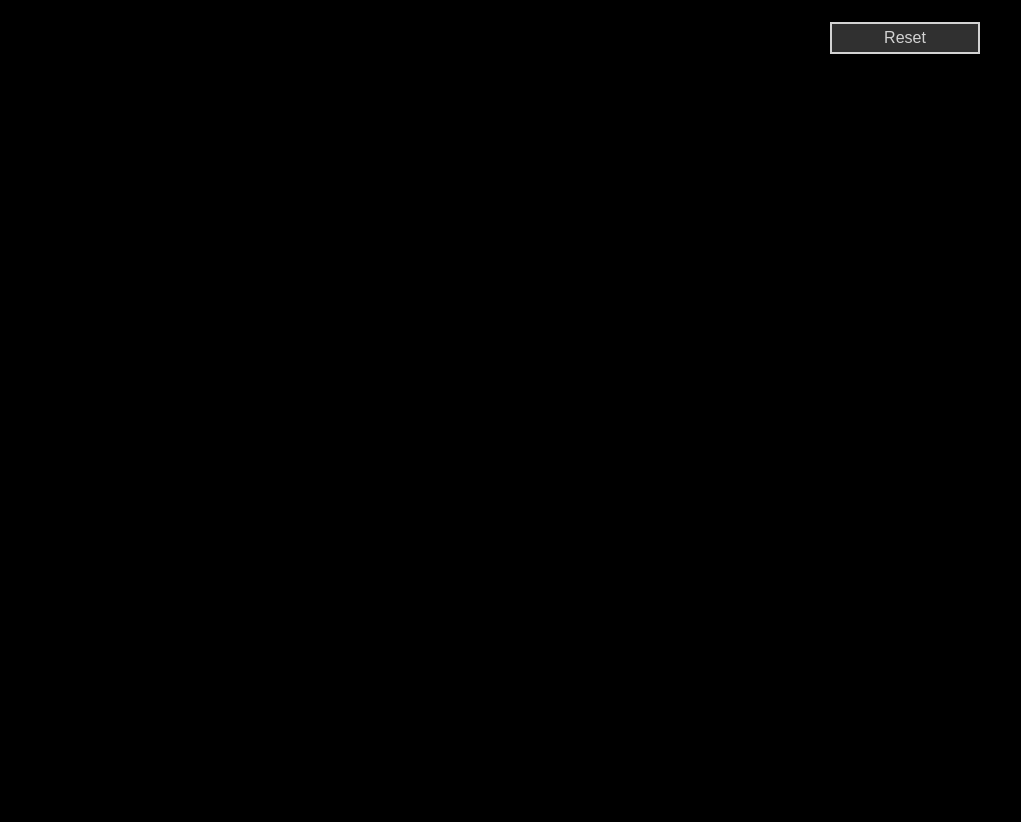
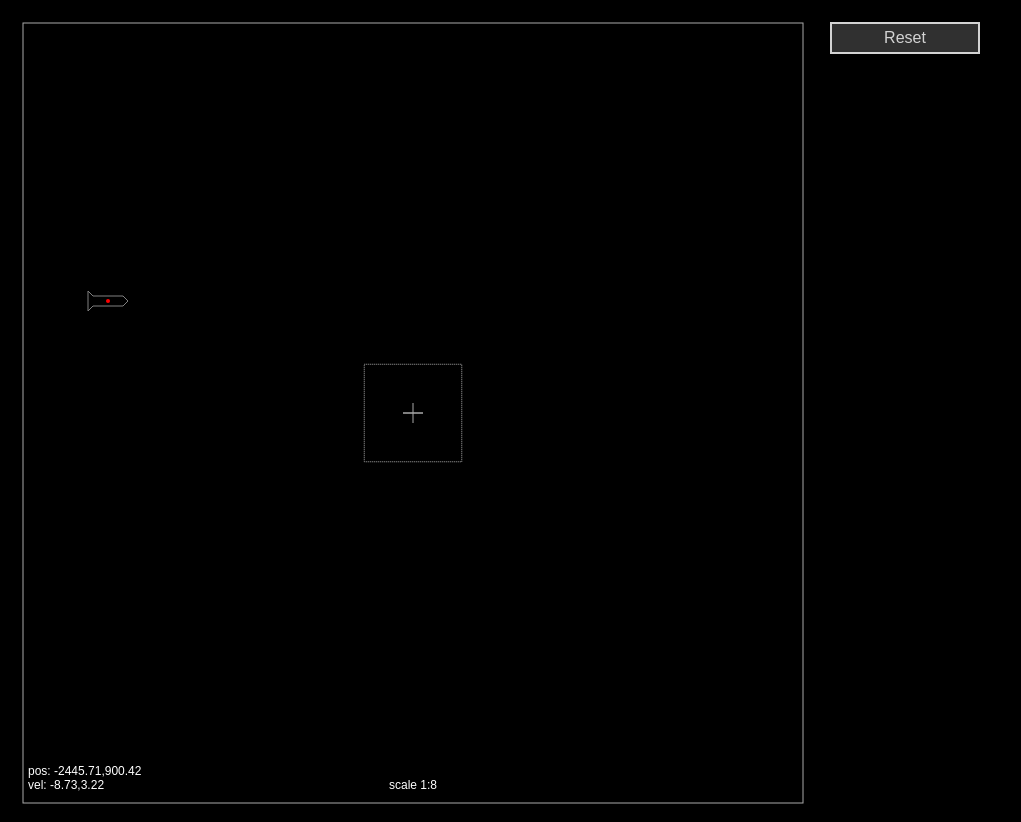
Before and after one commit to rkibria/evolvenn, a plain HTML site: page neural_sim.html in a window 1280 px wide. Shown: the whole page, without its empty margins (0-1021 px from the left). Drawn offline with Linux system fonts and the light colour scheme.

Commit message:
Refactored neural net

```diff
--- a/neural_sim.html
+++ b/neural_sim.html
@@ -57,8 +57,8 @@ body {
 <script src="mouse.js"></script>
 <script src="neurallayer.js"></script>
 <script src="neuralnet.js"></script>
-<script src="controllernet.js"></script>
-<script src="neuralcontroller.js"></script>
+<script src="pilotnet.js"></script>
+<script src="neuralpilot.js"></script>
 
 <div class='parent'>
 	<div class='child float-left-child'>
@@ -81,9 +81,7 @@ const canvasW = canvas.scrollWidth, canvasH = canvas.scrollHeight;
 const mouse = captureMouse(canvas);
 const mouseclick = captureMouseclick(canvas);
 
-const g_controller = new NeuralController(
-	new Visualizer(new WorldModel(), 10, 10, 780),
-	new NeuralNet());
+const g_pilot = new NeuralPilot( new Visualizer( new WorldModel(), 10, 10, 780 ) );
 
 window.onload = function() {
 	const ctx = canvas.getContext('2d');
@@ -95,7 +93,7 @@ window.onload = function() {
 		ctx.clearRect(0, 0, canvasW, canvasH);
 		// const t0 = performance.now();
 
-		g_controller.run(ctx);
+		g_pilot.run(ctx);
 
 		// const t1 = performance.now();
 		// console.log((t1 - t0) + " ms");
@@ -103,7 +101,7 @@ window.onload = function() {
 }
 
 function onResetButton() {
-	g_controller.reset();
+	g_pilot.reset();
 }
 
 </script>
--- a/neuralcontroller.js
+++ /dev/null
@@ -1,32 +0,0 @@
-/*
-	Neural network control for the model
-
-	The visualizer contains the model.
-*/
-
-function NeuralController(visualizer, nnet) {
-	this.visualizer = visualizer;
-	this.nnet = nnet;
-
-	this.accel = new Vec2();
-	this.reset();
-}
-
-NeuralController.prototype.reset = function() {
-	this.visualizer.model.particle.pos.randomInUnitDisk().multiplyScalar(300);
-	this.visualizer.model.particle.vel.randomInUnitDisk().multiplyScalar(10);
-}
-
-/*
-	Run model and optionally visualize in context ctx
-*/
-NeuralController.prototype.run = function(ctx=null) {
-	this.accel.clear();
-
-	this.nnet.run(this.visualizer.model, this.accel);
-	this.visualizer.model.run(this.accel);
-
-	if(ctx != null) {
-		this.visualizer.draw(ctx, this.accel);
-	}
-};
--- a/neurallayer.js
+++ b/neurallayer.js
@@ -24,7 +24,8 @@ NeuralLayer.prototype.randomize = function() {
 }
 
 /*
-Returns outputs array.
+@param inputs List of numbers containing input values
+@return Outputs array
 
 input 1 -w1.1- N --- output 1 = i1 * w1.1 + i2 * w1.2
             \ /
--- a/neuralnet.js
+++ b/neuralnet.js
@@ -3,52 +3,35 @@
 */
 
 /*
-layersList is an array of numbers which are the neuron counts in that layer,
-which is also the number of outputs of that layer.
+@param nInputs Number of inputs of the whole net
+@param layersList Array neuron counts per layer
 
-e.g. (4, [ 4, 4, 2 ] ) = 4 inputs for input layer, 4 neurons in hidden layer, 2 output neurons
+(4, [ 4, 4, 2 ] ) = 4 inputs for input layer, 4 neurons in hidden layer, 2 output neurons
 */
 function NeuralNet( nInputs, layersList ) {
-	// this.MAX_ACCEL = 0.1;
-
-	this.inputs = new Array(4).fill(0);
-
-	this.layers = [];
-	let inputs = nInputs;
-	for(let i = 0; i < layersList.length; ++i) {
-		const curLayerNeurons = layersList[ i ];
-		const layer = new NeuralLayer( inputs, curLayerNeurons );
-		this.layers.push( layer );
-		inputs = curLayerNeurons;
+	this._layers = [];
+	let nNextInputs = nInputs;
+	for( let i = 0; i < layersList.length; ++i ) {
+		const nNeurons = layersList[ i ];
+		this._layers.push( new NeuralLayer( nNextInputs, nNeurons ) );
+		nNextInputs = nNeurons;
 	}
 }
 
-// Returns acceleration for the particle
-NeuralNet.prototype.run = function( model, accel ) {
-	this.inputs[ 0 ] = model.particle.pos.x;
-	this.inputs[ 1 ] = model.particle.pos.y;
-	this.inputs[ 2 ] = model.particle.vel.x;
-	this.inputs[ 3 ] = model.particle.vel.y;
+NeuralNet.prototype.randomize = function() {
+	for( let i = 0; i < this._layers.length; ++i ) {
+		this._layers[ i ].randomize();
+	}
+}
 
-	for( let iLayer = 0; iLayer < 3; ++iLayer ) {
-		const nNeurons = ( iLayer < 2 ) ? 4 : 2;
-		for( let iNeuron = 0; iNeuron < nNeurons; ++iNeuron ) {
-			let weightedInputs = 0;
-			for( let iWeight = 0; iWeight < 4; ++iWeight ) {
-				weightedInputs += this.getWeight( iLayer, iNeuron, iWeight ) * this.getInput( iLayer, iWeight );
-			}
-			const activation = this.getActivation( weightedInputs );
-			this.setOutput( iLayer, iNeuron, activation );
-		}
+/*
+@param inputs Array containing the input values
+@return Outputs array
+*/
+NeuralNet.prototype.run = function( inputs ) {
+	let nextInputs = inputs;
+	for( let i = 0; i < this._layers.length; ++i ) {
+		nextInputs = this._layers[ i ].run( nextInputs );
 	}
-
-	// Translate raw outputs to length/angle
-	const outputIndex = this.getOutputIndex( 2, 0 );
-	const out_0 = this.outputs[ outputIndex ];
-	const out_1 = this.outputs[ outputIndex + 1 ];
-
-	const accelLen = out_0 * this.MAX_ACCEL;
-	const accelAngle = out_1 * 2 * Math.PI;
-
-	accel.setLengthAngle( 1, accelAngle ).multiplyScalar( accelLen );
+	return nextInputs
 };
--- /dev/null
+++ b/neuralpilot.js
@@ -0,0 +1,32 @@
+/*
+	Neural network-powered autopilot
+
+	The visualizer contains the model.
+*/
+
+function NeuralPilot( visualizer ) {
+	this._visualizer = visualizer;
+	this._nnet = new PilotNet();
+
+	this._accel = new Vec2();
+	this.reset();
+}
+
+NeuralPilot.prototype.reset = function() {
+	this._visualizer.model.particle.pos.randomInUnitDisk().multiplyScalar( 300 );
+	this._visualizer.model.particle.vel.randomInUnitDisk().multiplyScalar( 10 );
+}
+
+/*
+	Run model and optionally visualize in context ctx
+*/
+NeuralPilot.prototype.run = function( ctx = null ) {
+	this._accel.clear();
+
+	this._nnet.run( this._accel, this._visualizer.model );
+	this._visualizer.model.run( this._accel );
+
+	if( ctx != null ) {
+		this._visualizer.draw( ctx, this._accel );
+	}
+};
--- /dev/null
+++ b/pilotnet.js
@@ -0,0 +1,28 @@
+/*
+	Neural network for autopiloting
+*/
+
+/*
+*/
+function PilotNet() {
+	this._inputs = new Array( 4 ).fill( 0 );
+	this._nnet = new NeuralNet( 4, [ 4, 4, 2 ] );
+	this._nnet.randomize();
+}
+
+/*
+@param model
+*/
+PilotNet.prototype.run = function( outAccel, model ) {
+	this._inputs[ 0 ] = model.particle.pos.x;
+	this._inputs[ 1 ] = model.particle.pos.y;
+	this._inputs[ 2 ] = model.particle.vel.x;
+	this._inputs[ 3 ] = model.particle.vel.y;
+
+	const outputs = this._nnet.run( this._inputs );
+
+	const MAX_ACCEL = 0.1;
+	const accelLen = outputs[ 0 ] * MAX_ACCEL;
+	const accelAngle = outputs[ 1 ] * 2 * Math.PI;
+	outAccel.setLengthAngle( 1, accelAngle ).multiplyScalar( accelLen );
+};
```
